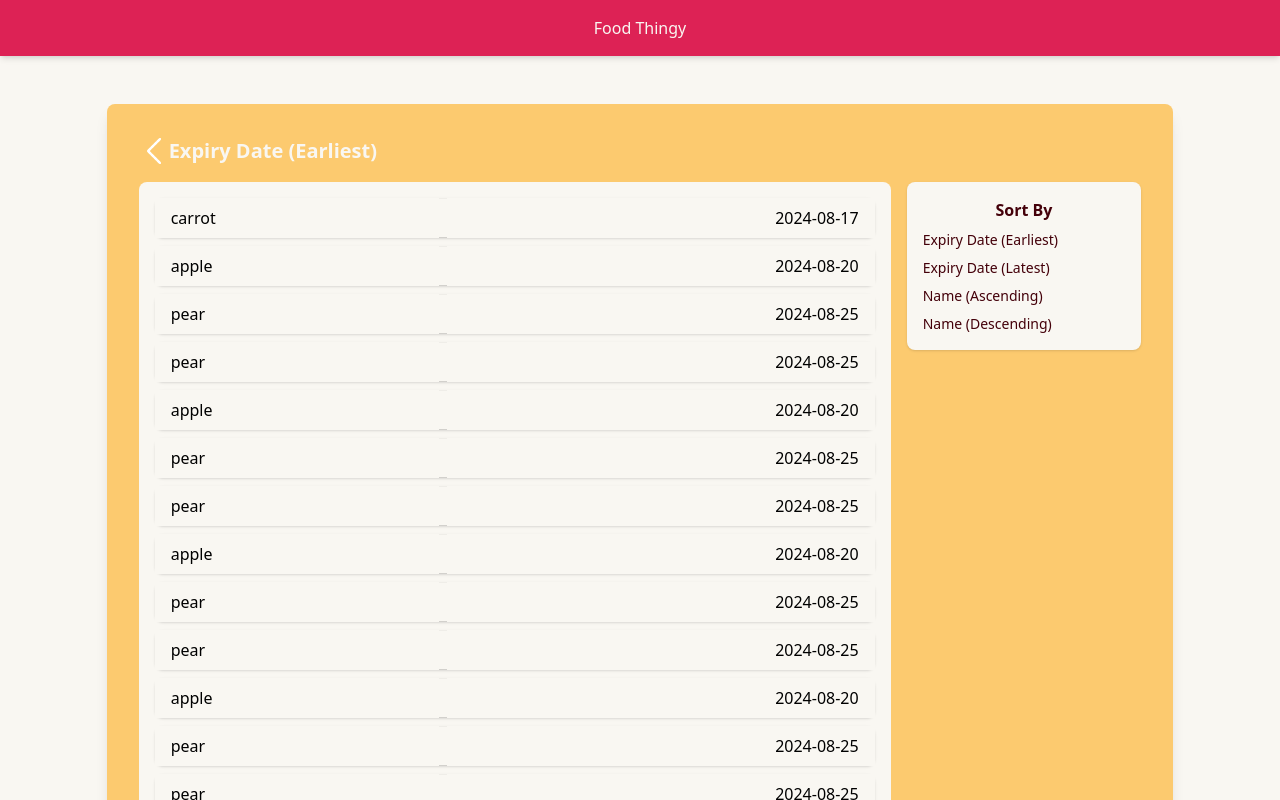
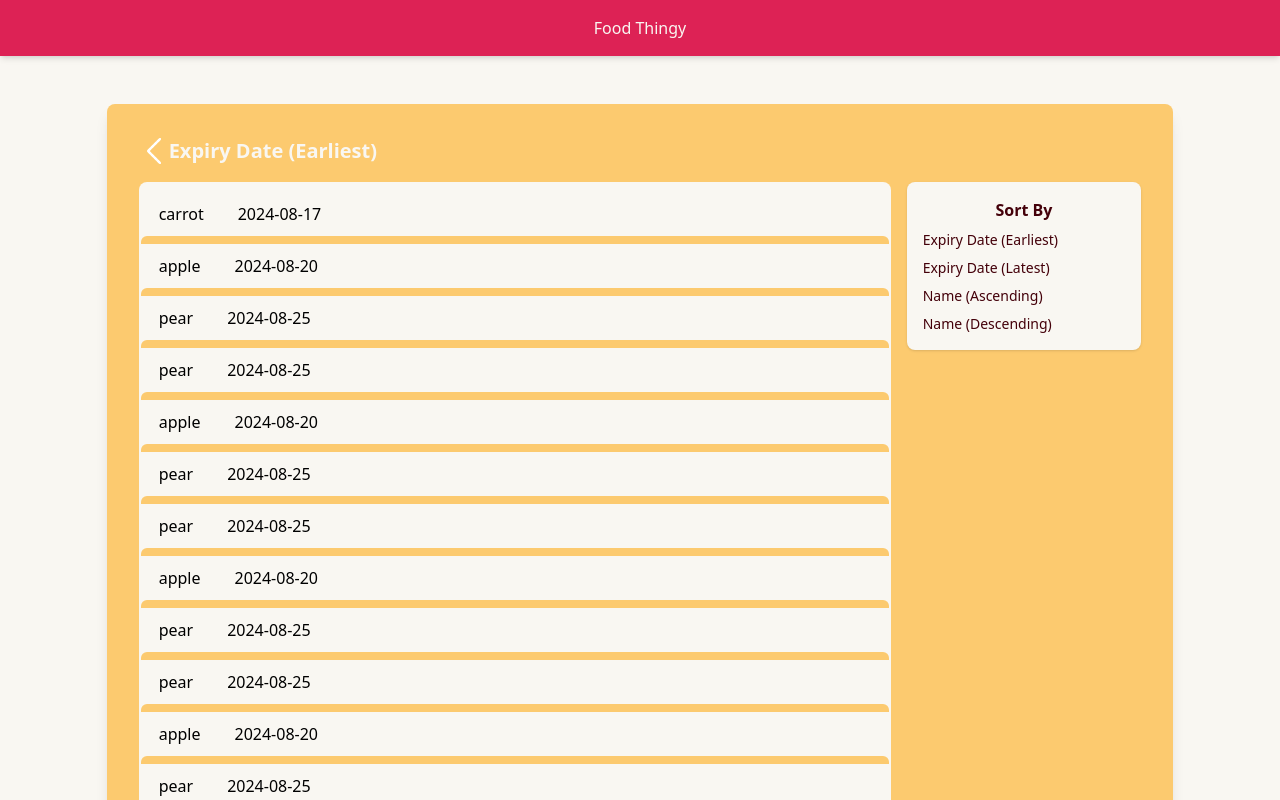
Before and after one commit to 1spyral/LemonAid, a React (Vite) app in the folder frontend/: page /food-inventory in a window 1280 px wide. Shown: the top 800 px of the page. Built offline with nearby package versions, Linux system fonts and the light colour scheme.

Commit message:
attempted and failed to add aesthetic borders

```diff
--- a/frontend/src/pages/Foods.jsx
+++ b/frontend/src/pages/Foods.jsx
@@ -43,14 +43,16 @@ function Foods() {
                     {/* Table Section */}
                     <div className="w-3/4">
                         <div className="bg-off-white w-full flex justify-center items-center rounded-lg">
-                            <table className="w-full border-spacing-2 border-separate m-2">
-                                <tbody className="max-h-[300px] overflow-y-auto">
+                            <table className="w-full my-2 border-yellow-orange border-separate divide-solid divide-y-8">
+                                <tbody className="max-h-[300px] overflow-y-auto divide-y-8 divide-yellow-orange divide-solid">
                                     {data.map((val, key) => {
                                         return (
-                                            <tr key={key} className="bg-off-white border-yellow-orange-4 rounded-lg shadow mb-4 py-10">
-                                                <td className="px-4 py-2 text-left">{val.foodName}</td>
-                                                <td className="px-4 py-2 text-right">{val.expiryDate}</td>
-                                            </tr>
+                                            <div className='border-y-20 border-yellow-orange rounded-md mx-0'>
+                                                <tr key={key} className="bg-off-white">
+                                                    <td className="px-4 py-2 text-left">{val.foodName}</td>
+                                                    <td className="px-4 py-2 text-right">{val.expiryDate}</td>
+                                                </tr>
+                                            </div>
                                         );
                                     })}
                                 </tbody>
```
